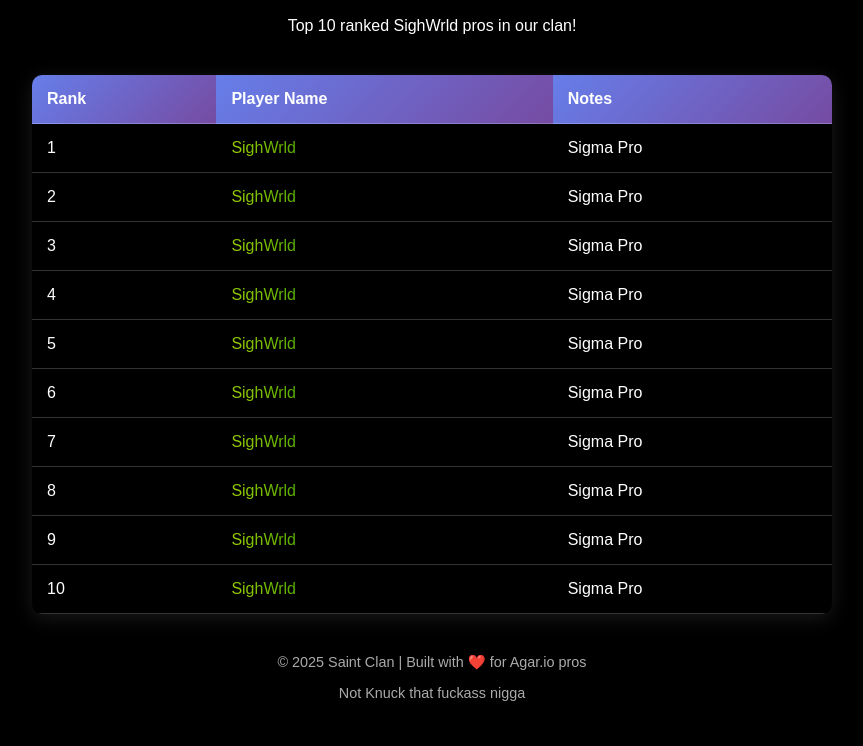
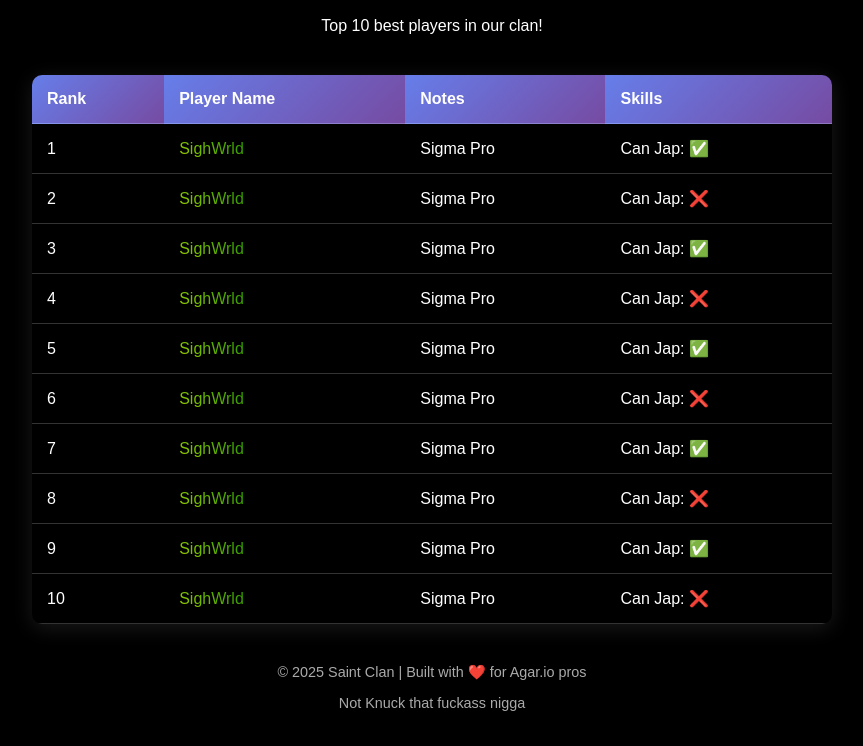
Before and after one commit to sighwrldd/saint, a plain HTML site: page index.html in a window 1280 px wide. Shown: the part 98-844 px from the top of the page, without its empty margins (208-1071 px from the left). Drawn offline with Linux system fonts and the light colour scheme.

Commit message:
Update index.html
yes

```diff
--- a/index.html
+++ b/index.html
@@ -64,7 +64,7 @@
 </head>
 <body>
     <h1>Saint Clan Best Players</h1>
-    <p>Top 10 ranked SighWrld pros in our clan!</p>
+    <p>Top 10 best players in our clan!</p>
 
     <table>
         <thead>
@@ -72,6 +72,7 @@
                 <th>Rank</th>
                 <th>Player Name</th>
                 <th>Notes</th>
+                <th>Skills</th>
             </tr>
         </thead>
         <tbody>
@@ -79,51 +80,61 @@
                 <td>1</td>
                 <td class="rainbow-text">SighWrld</td>
                 <td>Sigma Pro</td>
+                <td>Can Jap: ✅</td>
             </tr>
             <tr>
                 <td>2</td>
                 <td class="rainbow-text">SighWrld</td>
                 <td>Sigma Pro</td>
+                <td>Can Jap: ❌</td>
             </tr>
             <tr>
                 <td>3</td>
                 <td class="rainbow-text">SighWrld</td>
                 <td>Sigma Pro</td>
+                <td>Can Jap: ✅</td>
             </tr>
             <tr>
                 <td>4</td>
                 <td class="rainbow-text">SighWrld</td>
                 <td>Sigma Pro</td>
+                <td>Can Jap: ❌</td>
             </tr>
             <tr>
                 <td>5</td>
                 <td class="rainbow-text">SighWrld</td>
                 <td>Sigma Pro</td>
+                <td>Can Jap: ✅</td>
             </tr>
             <tr>
                 <td>6</td>
                 <td class="rainbow-text">SighWrld</td>
                 <td>Sigma Pro</td>
+                <td>Can Jap: ❌</td>
             </tr>
             <tr>
                 <td>7</td>
                 <td class="rainbow-text">SighWrld</td>
                 <td>Sigma Pro</td>
+                <td>Can Jap: ✅</td>
             </tr>
             <tr>
                 <td>8</td>
                 <td class="rainbow-text">SighWrld</td>
                 <td>Sigma Pro</td>
+                <td>Can Jap: ❌</td>
             </tr>
             <tr>
                 <td>9</td>
                 <td class="rainbow-text">SighWrld</td>
                 <td>Sigma Pro</td>
+                <td>Can Jap: ✅</td>
             </tr>
             <tr>
                 <td>10</td>
                 <td class="rainbow-text">SighWrld</td>
                 <td>Sigma Pro</td>
+                <td>Can Jap: ❌</td>
             </tr>
         </tbody>
     </table>
```
